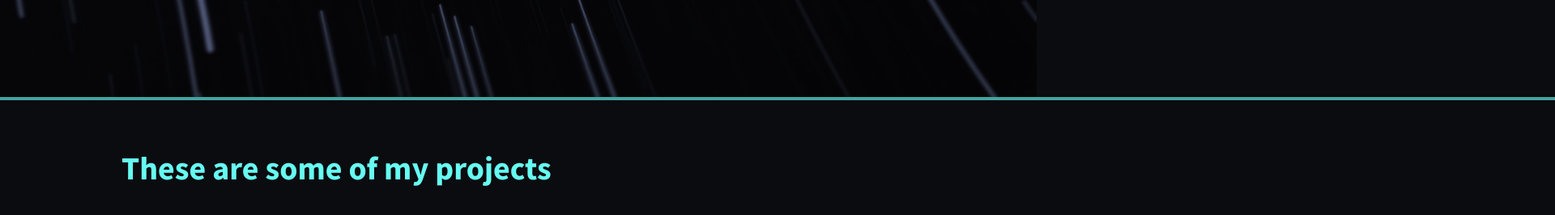
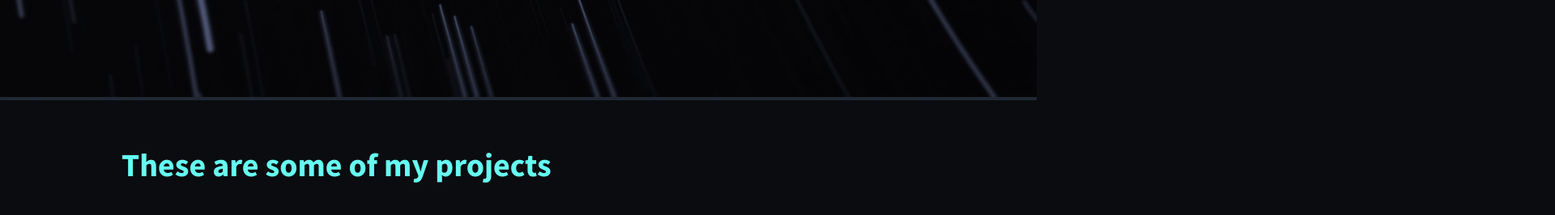
Before and after one commit to juanb86/personal_portfolio_webpage, a plain HTML site: page index.html in a window 1280 px wide. Shown: the part 680-946 px from the top of the page at 81% size, 1920 px wide, since content can reach past the window. Drawn offline with Linux system fonts and the light colour scheme.

Commit message:
Fix separator line and links text

```diff
--- a/index.html
+++ b/index.html
@@ -22,6 +22,8 @@
         </nav>
     </div>
 
+    <div class="line"></div>
+
     <div class="container">
 
         <!-- Showcase -->
@@ -35,7 +37,6 @@
 
         <!-- Projects -->
 
-        <div class="line"></div>
         <h2>These are some of my projects</h2>
 
         <section id="projects">
--- a/style.css
+++ b/style.css
@@ -148,6 +148,7 @@ ul {
     text-align: center;
     justify-content: center;
     padding-left: 15%;
+    margin-bottom: 6rem;
 }
 
 #welcome-section h1 {
@@ -167,19 +168,15 @@ ul {
     left: -3rem;
 }
 
+.line {
+    border: 2px solid var(--main-ebony_clay);
+    position: absolute;
+    width: 100vw;
+    top: 100vh;
+}
+
 
 /* Projects */
-
-.line {
-    border: solid;
-    border-width: 2px;
-    margin-bottom: 6rem;
-    left: -2000px;
-    position: relative;
-    width: 10000px;
-    border-color: var(--main-keppel);
-    margin-bottom: 6rem;
-}
 
 .container h2 {
     font-size: 4rem;
@@ -240,9 +237,10 @@ ul {
 }
 
 .link-div {
-    padding: 2rem 4rem;
+    padding: 2rem;
     width: 30%;
     text-align: center;
+    font-size: 2.2rem;
 }
 
 #profile-link {
```
